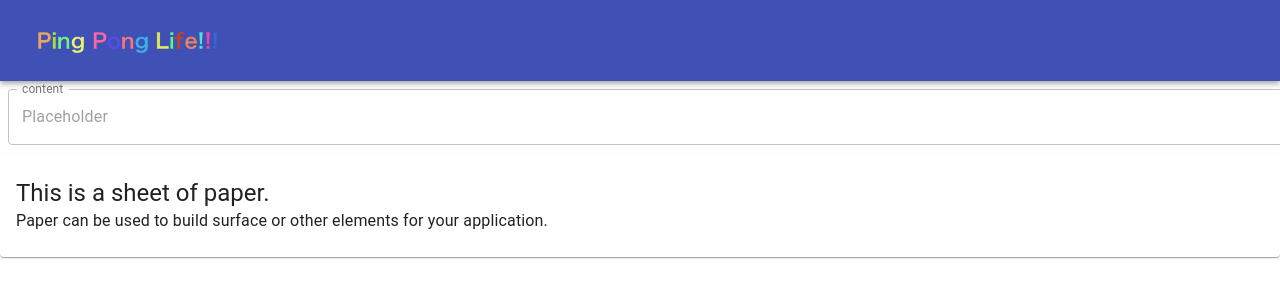
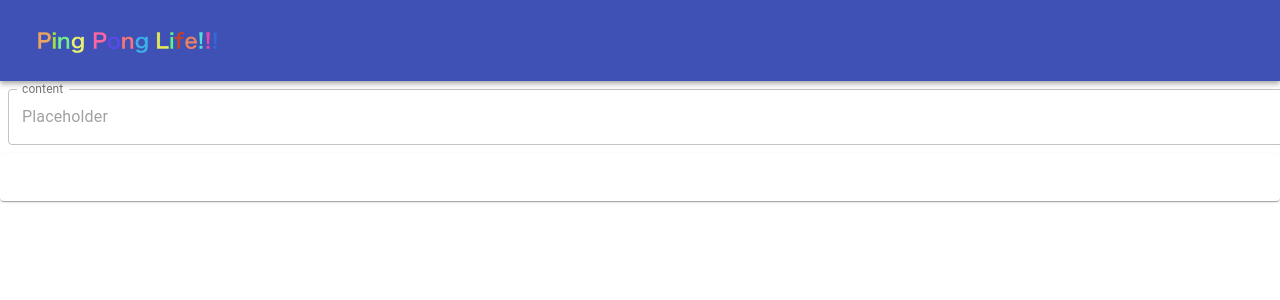
Before and after one commit to Yusuke2568/ping_pong_life_front, a React (Create React App) app: page / in a window 1280 px wide. Shown: the top 300 px of the page. Built offline with nearby package versions, Linux system fonts and the light colour scheme.

Commit message:
inputの内容をpaperに表示するようにした

```diff
--- a/src/components/Note.tsx
+++ b/src/components/Note.tsx
@@ -7,7 +7,7 @@ export interface NoteProps {
   change?: (text: string) => void;
 }
 
-const Note: FC<NoteProps> = ({ input = 'hoge', change = () => {} }) => {
+const Note: FC<NoteProps> = ({ input = '', change = () => {} }) => {
   const changeText = (event: React.ChangeEvent<HTMLInputElement>) => {
     const text = event.target.value || '';
     change(text);
--- a/src/components/TextPreview.tsx
+++ b/src/components/TextPreview.tsx
@@ -11,19 +11,18 @@ const useStyles = makeStyles((theme: Theme) =>
   }),
 );
 
-const TextPreview: FC = () => {
+export interface TextPreviewProps {
+  previewText?: string;
+}
+
+const TextPreview: FC<TextPreviewProps> = ({ previewText = '' }) => {
   const classes = useStyles();
 
   return (
     <div>
       <Paper className={classes.root}>
-        <Typography variant="h5" component="h3">
-          This is a sheet of paper.
-        </Typography>
-        <Typography component="p">
-          Paper can be used to build surface or other elements for your
-          application.
-        </Typography>
+        <Typography variant="h5" component="h3"></Typography>
+        <Typography component="p">{previewText}</Typography>
       </Paper>
     </div>
   );
--- a/src/components/Top.tsx
+++ b/src/components/Top.tsx
@@ -2,7 +2,7 @@ import React, { FC } from 'react';
 
 import Header from './Header';
 import Note from '../containers/Note';
-import TextPreview from './TextPreview';
+import TextPreview from '../containers/TextPreview';
 
 const Top: FC = () => (
   <>
--- /dev/null
+++ b/src/containers/TextPreview.tsx
@@ -0,0 +1,14 @@
+import { connect } from 'react-redux';
+
+import TextPreview from '../components/TextPreview';
+import { NoteState } from '../reducer';
+
+interface StateProps {
+  previewText: string;
+}
+
+const mapStateToProps = (state: NoteState): StateProps => ({
+  previewText: state.input,
+});
+
+export default connect(mapStateToProps)(TextPreview);
```
